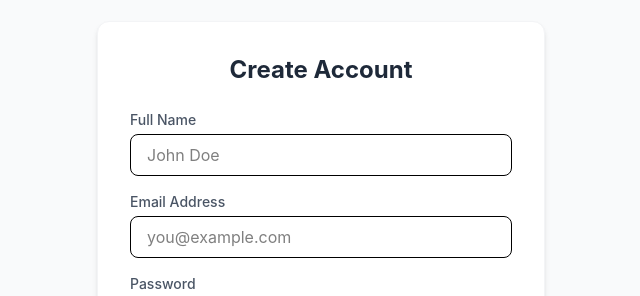
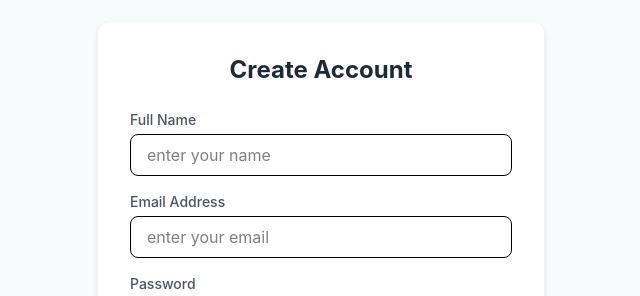
Before and after one commit to balajii-dev/Mini-CRM, a React (Vite) app in the folder frontend/client/: page /register in a window 1280 px wide. Shown: the part 112-408 px from the top of the page, without its empty margins (319-959 px from the left). Built offline with nearby package versions, Linux system fonts and the light colour scheme.

Commit message:
Update Register.jsx

```diff
--- a/frontend/client/src/pages/Register.jsx
+++ b/frontend/client/src/pages/Register.jsx
@@ -45,7 +45,7 @@ export default function Register() {
               onChange={(e) => setName(e.target.value)}
               required
               className="w-full px-4 py-2 mt-1 border rounded-lg focus:outline-none focus:ring-2 focus:ring-blue-500"
-              placeholder="John Doe"
+              placeholder="enter your name"
             />
           </div>
           <div>
@@ -56,7 +56,7 @@ export default function Register() {
               onChange={(e) => setEmail(e.target.value)}
               required
               className="w-full px-4 py-2 mt-1 border rounded-lg focus:outline-none focus:ring-2 focus:ring-blue-500"
-              placeholder="you@example.com"
+              placeholder="enter your email"
             />
           </div>
           <div>
```
